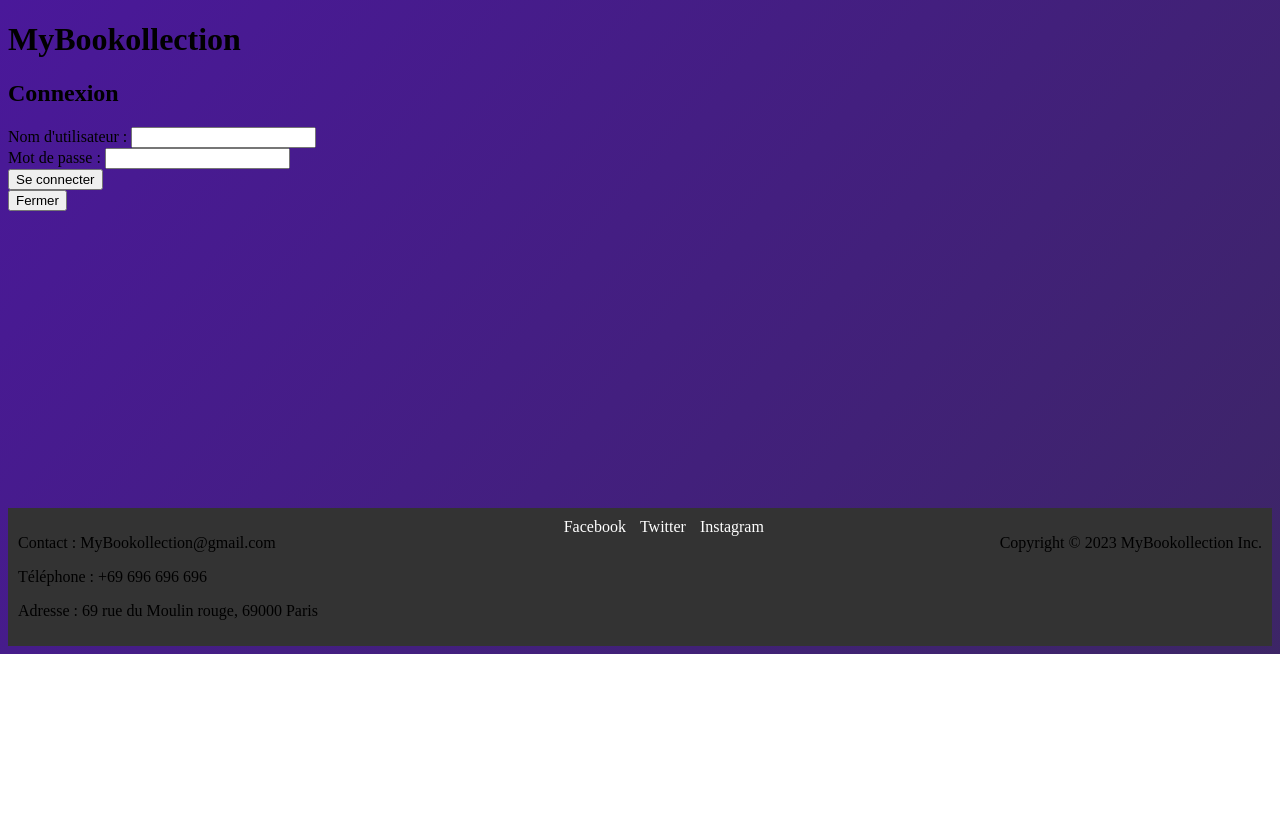
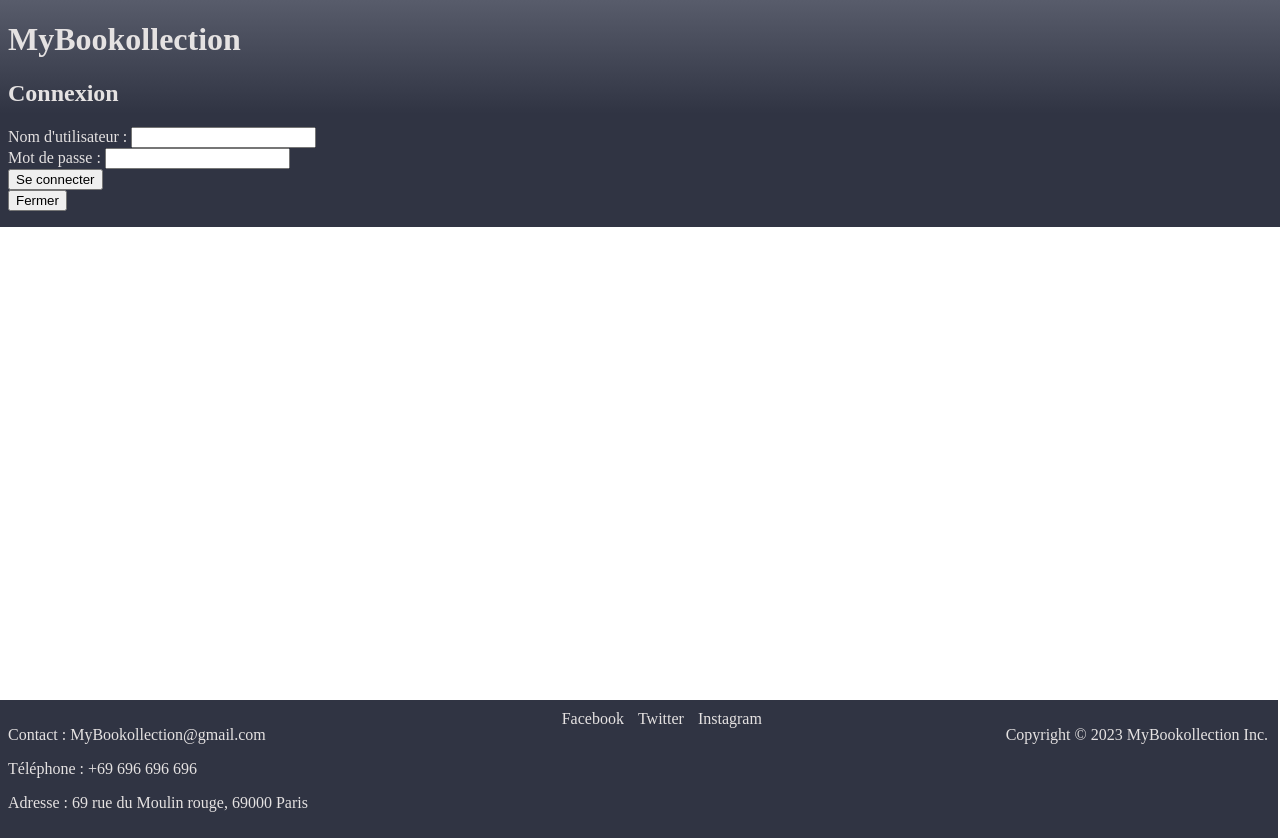
Before and after one commit to TfAplo/Bookollection, a PHP site: page /login.html in a window 1280 px wide. Before the commit the page ends 654 px from the top, so only its background shows below. Run offline with PHP 8.4, Linux system fonts and the light colour scheme.

Commit message:
ça avance de fou furieux

```diff
--- a/home.php
+++ b/home.php
@@ -7,7 +7,7 @@
     <title>Document</title>
 </head>
 <body>
-    <h1></h1>
+    <h1> deuxième page</h1>
 
 </body>
 </html>
--- a/login.html
+++ b/login.html
@@ -24,6 +24,8 @@
         <button class="close-modal">Fermer</button>
     </div>
 
+    <hr>
+
     <footer>
         <div id="contact-banner">
             <div id="contact-info">
--- a/style.css
+++ b/style.css
@@ -1,31 +1,43 @@
 body{
-  background: linear-gradient(309deg, rgba(51,47,65,1) 0%, rgba(74,24,154,1) 100%);
+  background: linear-gradient(0deg, rgb(48, 52, 67) 50%, rgb(88, 92, 107) 100%);
   background-repeat: no-repeat;
-  background-size: 200%;
+  height: 100%;
 }
 
-h1{
-
+h1, h2, label{
+  color: rgb(229, 226, 226);
 }
 
 footer{
-  padding-top: 23.5%;
+  position: absolute;
+  bottom: 0;
+  width: 100%;
+  height: 100px;
+  left: -2px;
+}
+
+hr {
+  height: 5%;
+  border: none;
+  background: linear-gradient(90deg, rgba(48,52,67,1) 0%, rgba(117,112,112,1) 50%, rgba(48,52,67,1) 100%);
 }
 
 #contact-banner {
-    background-color: #333;
-    color: rgb(0, 0, 0);
+    background-color: rgb(48, 52, 67);
+    background-size: 150%;
+    color: rgb(229, 226, 226);
     padding: 10px;
     display: flex;
     justify-content: space-between;
   }
 
   #social-links a {
-    color: #fff;
+    color: rgb(229, 226, 226);
     text-decoration: none;
     margin-left: 10px;
   }
 
   #copyright {
     text-align: right;
+    scroll-padding-top: 50px;
   }
```
